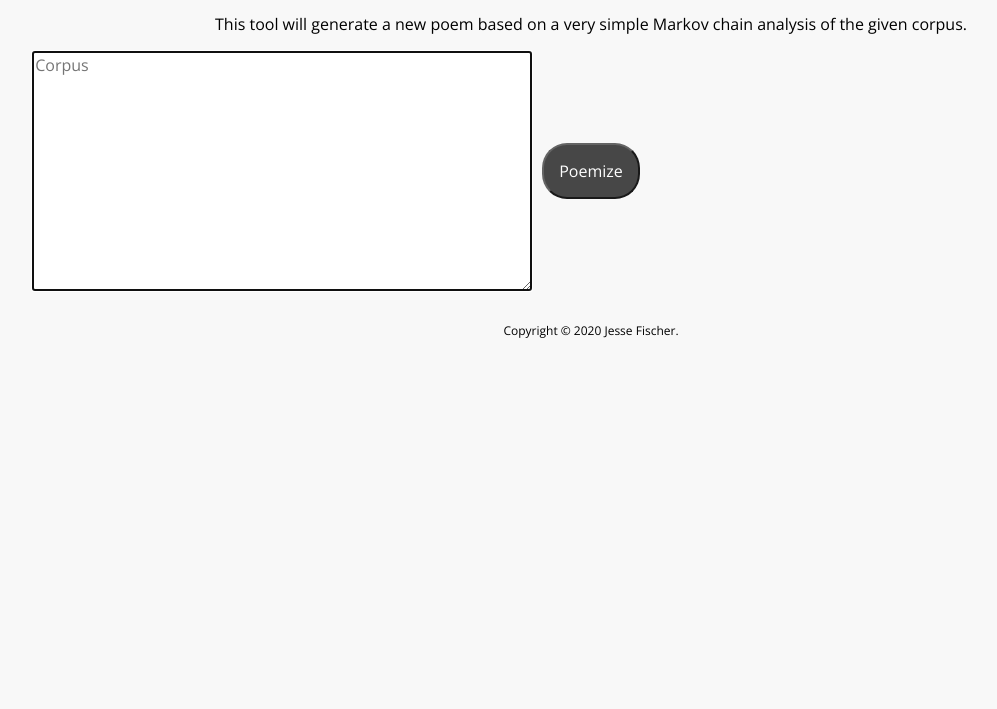
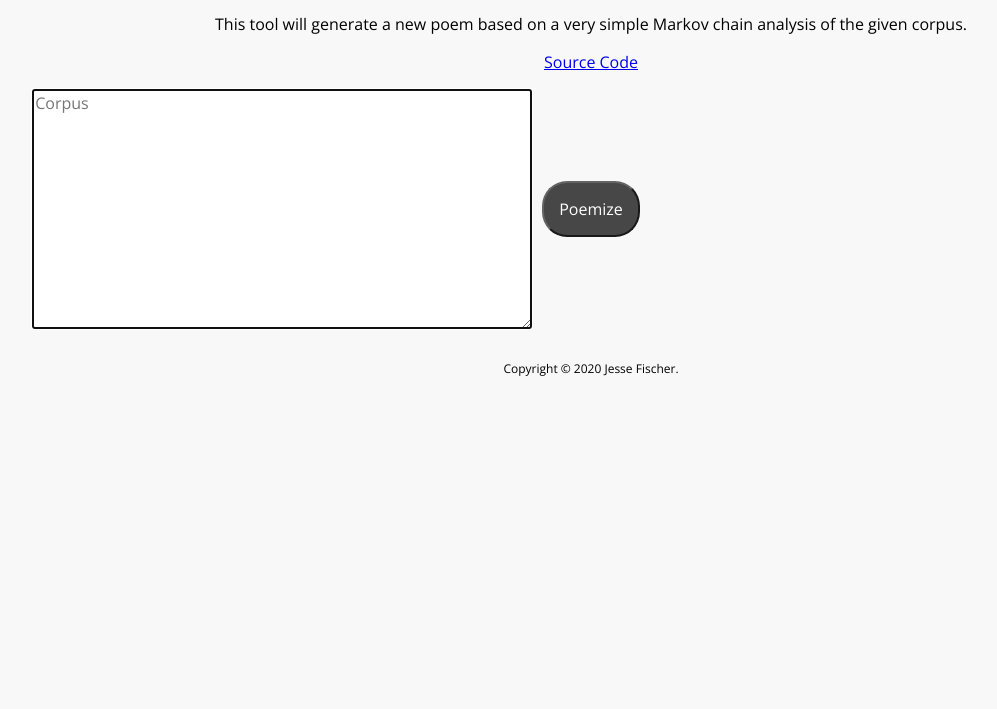
Before and after one commit to jessefischer/poemize, a plain HTML site: page index.html in a window 1280 px wide. Shown: the part 91-800 px from the top of the page, without its empty margins (49-1046 px from the left). Drawn offline with nearby package versions, Linux system fonts and the light colour scheme.

Commit message:
Added source code link

```diff
--- a/index.html
+++ b/index.html
@@ -15,6 +15,8 @@
 
 <p>This tool will generate a new poem based on a very simple Markov chain analysis of the given corpus.</p>
 
+<p><a href='https://github.com/jessefischer/poemize/'>Source Code</a></p>
+
 <form id='poemize-form' action='javascript:void(0)'>
 <textarea id='corpus' name='corpus' autofocus placeholder='Corpus'></textarea>
 <input id='poemize' type='submit' name='poemize' value='Poemize'>
```
